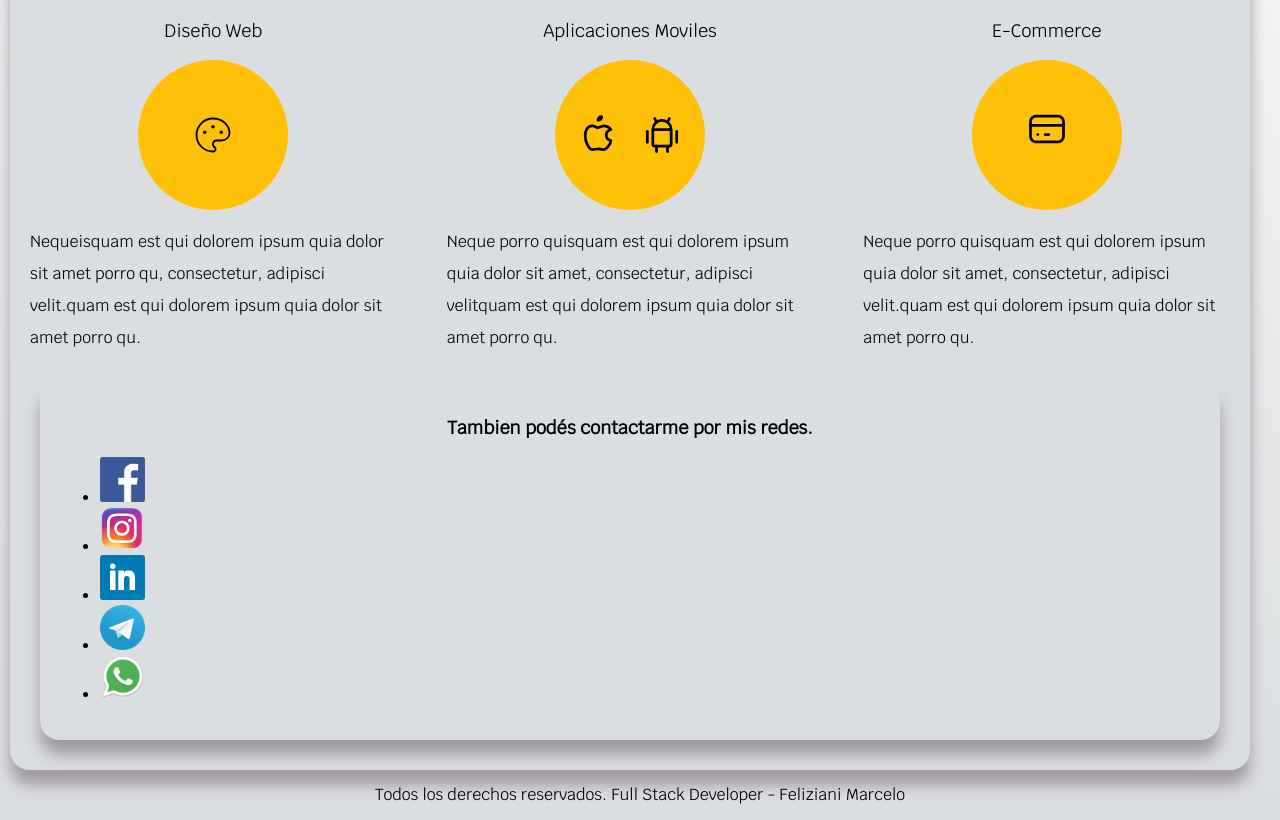
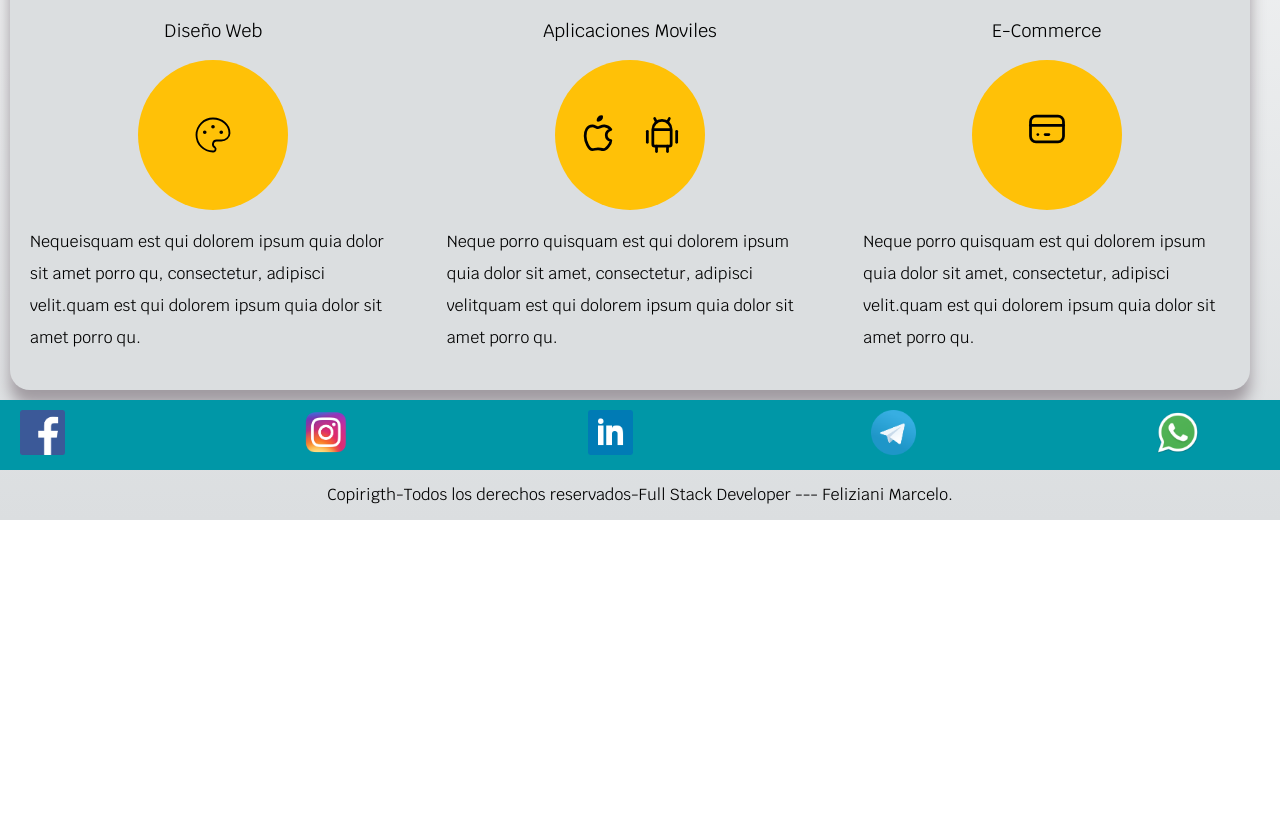
Before and after one commit to marcelo333444/modulo-2, a website: page front-end/index.html in a window 1280 px wide. Shown: the part 568-1388 px from the top of the page. After the commit the page ends 1088 px from the top, so only its background shows below. Drawn offline with Linux system fonts and the light colour scheme.

Commit message:
Update index.html

```diff
--- a/front-end/index.html
+++ b/front-end/index.html
@@ -2,6 +2,7 @@
 
 <head>
   <meta charset="UTF-8" />
+  <link rel="icon" href="imagenes/icono.png">
   <meta name="viewport" content="width=device-width, initial-scale=1.0" />
   <link href="https://fonts.googleapis.com/css2?family=Krub:ital,wght@0,400;1,700&display=swap" rel="stylesheet">
   <title>Diseñador Full Stack Developer.</title>
@@ -112,23 +113,20 @@
 
     </div>
 
-    <div class="contenedor sombra redes">
-      <section>
-        <h3>Tambien podés contactarme por mis redes.</h3>
-            <ul calss="redes__sociales">
-              <li><a href="https://www.facebook.com/marcelo.feliziani/"><img src="imagenes/facebook.png" alt="icono Facebook" width="45px" height="45px"></a></li>
-              <li><a href="#"><img src="imagenes/instagram.png" alt="icono Instagram" width="45px" height="45px"></a></li>
-              <li><a href="https://www.linkedin.com/in/marcelo-feliziani-85a165249"><img src="imagenes/linkedin.png" alt="icono Linkedin" width="45px" height="45px"></a></li>
-              <li><a href="https://t.me//Marcelo333444"><img src="imagenes/telegram.png" alt="icono Telegram" width="45px" height="45px"></a></li>
-              <li><a href="https://wa.me/5212616450814"><img src="imagenes/wats.png" alt="icono Wsthsaap" width="45px" height="45px"></a></li>
-            </ul>
-      </section>
-    </div>
-
   </main>
 
+  <div class="nav-bg footer-nav">
+    <nav class="nav-principal contenedor">
+      <a href="https://www.facebook.com/marcelo.feliziani/"><img src="imagenes/facebook.png" alt="icono Facebook" width="45px" height="45px"></a>
+      <a href="#"><img src="imagenes/instagram.png" alt="icono Instagram" width="45px" height="45px"></a>
+      <a href="https://www.linkedin.com/in/marcelo-feliziani-85a165249"><img src="imagenes/linkedin.png" alt="icono Linkedin" width="45px" height="45px"></a>
+      <a href="https://t.me//Marcelo333444"><img src="imagenes/telegram.png" alt="icono Telegram" width="45px" height="45px"></a>
+      <a href="https://wa.me/5212616450814"><img src="imagenes/wats.png" alt="icono Wsthsaap" width="45px" height="45px"></a>
+    </nav>
+  </div>
+
   <footer class="footer">
-    <p>Todos los derechos reservados. Full Stack Developer - Feliziani Marcelo</p>
+    <p>Copirigth-Todos los derechos reservados-Full Stack Developer --- Feliziani Marcelo.</p>
   </footer>
   <script src="js/app.js"></script>
   <script src="js/modernizr.js"></script>
```
